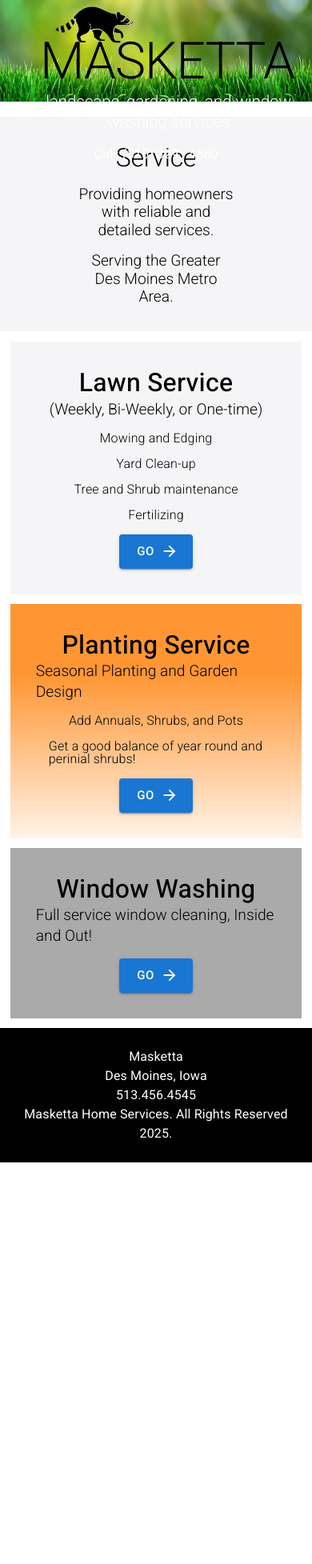
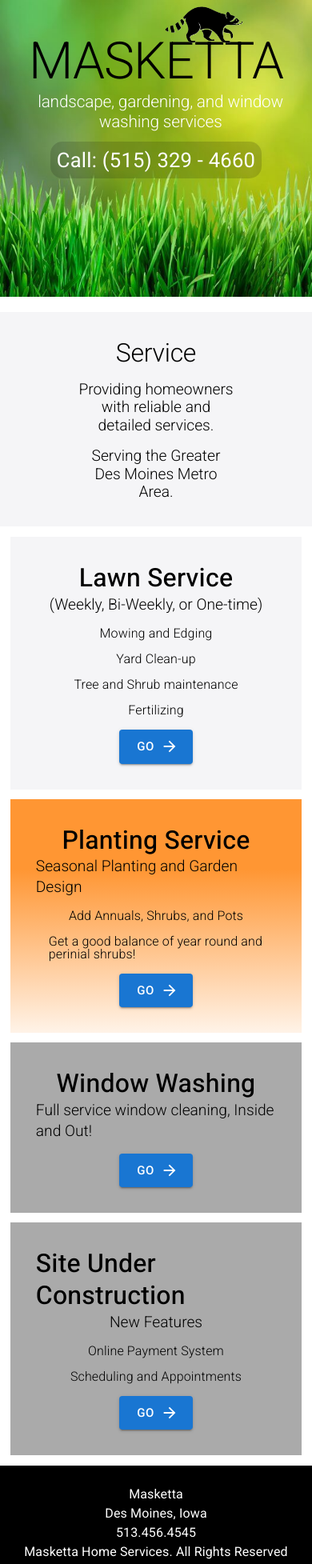
Before and after one commit to xmarkas/masketta-landscape, a React (Vite) app: page / in a window 390 px wide. Shown: the top 1955 px of the page at 80% size. Before the commit the page ends 1453 px from the top, so only its background shows below. Built offline with nearby package versions, Linux system fonts and the light colour scheme; what tinybase would draw is missing.

Commit message:
add telephone and mobile responsive

```diff
--- a/src/App.tsx
+++ b/src/App.tsx
@@ -1,7 +1,5 @@
 import { StrictMode } from 'react';
-import { createStore } from 'tinybase';
-import { Provider, useCreateStore } from 'tinybase/ui-react';
-import { Inspector } from 'tinybase/ui-react-inspector';
+import { Provider } from 'tinybase/ui-react';
 import { Home } from './Components/Home';
 import '@fontsource/roboto/300.css';
 import '@fontsource/roboto/400.css';
--- a/src/Components/Home.tsx
+++ b/src/Components/Home.tsx
@@ -1,4 +1,4 @@
-import { Box, Button, Grid, Typography } from "@mui/material";
+import { Box, Grid, Typography } from "@mui/material";
 import { ServiceCard } from "./ServiceCard";
 import { Footbar } from "./Footbar";
 
@@ -9,13 +9,12 @@ export const Home = () => {
         <Grid container>
           <Grid container size={12} id="sectionA">
             <Grid size={12}>
-            <img id="background-home" src="green-grass-1.jpg" />
+              <img id="background-home" src="green-grass-1.jpg" />
             </Grid>
 
-
             <Grid container id="back-overlay">
-              <Grid size={{ md: 6, xs: 12 }} pt={"40px"} pl={"20px"}>
-              <img id="logo" src="raccoon_alpha.png" />
+              <Grid size={{ md: 6, xs: 12 }} >
+                <img id="logo" src="raccoon_alpha.png" />
 
                 <Typography variant="h1">MASKETTA</Typography>
                 <Typography variant="h2">
@@ -33,6 +32,8 @@ export const Home = () => {
                   color="white"
                   textAlign={"center"}
                   fontSize={"1rem"}
+                  component={"a"}
+                  href="tel:+15153294660"
                 >
                   Call: (515) 329 - 4660
                 </Typography>
@@ -74,6 +75,7 @@ export const Home = () => {
                 "Tree and Shrub maintenance",
                 "Fertilizing",
               ]}
+              background={{ background: "var(--lightgray)" }}
             />
             <ServiceCard
               title={"Planting Service"}
@@ -82,11 +84,24 @@ export const Home = () => {
                 "Add Annuals, Shrubs, and Pots",
                 "Get a good balance of year round and perinial shrubs!",
               ]}
+              background={{
+                background: "linear-gradient(#ff9633 30%, #ff7b0017)",
+              }}
             />
             <ServiceCard
               title={"Window Washing"}
               subtitle={"Full service window cleaning, Inside and Out!"}
               listItems={[]}
+              background={{ background: "#aaaaaa" }}
+            />
+            <ServiceCard
+              title={"Site Under Construction"}
+              subtitle={"New Features"}
+              listItems={[
+                "Online Payment System",
+                "Scheduling and Appointments",
+              ]}
+              background={{ background: "#aaaaaa" }}
             />
           </Grid>
         </Grid>
--- a/src/Components/ServiceCard.tsx
+++ b/src/Components/ServiceCard.tsx
@@ -6,9 +6,10 @@ interface CardProps {
   title: string;
   subtitle: string;
   listItems: string[];
+  background: {}
 }
 
-export const ServiceCard: FC<CardProps> = ({ title, subtitle, listItems }) => {
+export const ServiceCard: FC<CardProps> = ({ title, subtitle, listItems, background }) => {
   return (
     <Grid
       size={{md: 6, xs: 12}}
@@ -17,13 +18,14 @@ export const ServiceCard: FC<CardProps> = ({ title, subtitle, listItems }) => {
       justifyContent={"center"}
       display={"flex"}
       position={"relative"}
+      sx={background}
     >
       <Box className="service">
         <Typography variant="h4">{title}</Typography>
         <Typography variant="h5">{subtitle}</Typography>
         <List>
-          {listItems.map((i) => (
-            <ListItem>
+          {listItems.map((i, index) => (
+            <ListItem key={index}>
               <Typography fontWeight={300}>{i}</Typography>
             </ListItem>
           ))}
--- a/src/index.css
+++ b/src/index.css
@@ -11,6 +11,7 @@ body {
 }
 
 #sectionA {
+  overflow: hidden;
   #background-home {
     width: 100%;
   }
@@ -18,21 +19,23 @@ body {
   #back-overlay {
     position: absolute;
     width: 100%;
-  }
 
-  @media screen and (max-width: 600px) {
-    h1,
-    h2 {
-      text-align: center;
-    }
+    padding-top: 40px;
+    padding-left: 20px;
 
-    #contact {
-      display: block !important;
+    a {
+      padding: 0.5rem;
+      border-radius: 15px;
+      border: solid 0px white;
+      background-color: rgba(0, 0, 0, 0.151);
+      font-size: 1.6rem;
+      text-decoration: none;
     }
   }
 
+
+
   h1 {
-    padding-left: 0.5rem;
     font-size: 4rem;
   }
 
@@ -58,7 +61,32 @@ body {
     width: 100px;
     position: absolute;
     top: 7px;
-    left: 68px;
+    left: 200px;
+  }
+
+  @media screen and (max-width: 600px) {
+    #back-overlay {
+      padding-left: 0;
+    }
+
+    #background-home {
+      width: auto;
+      height: 95vw;
+    }
+
+    h1,
+    h2 {
+      text-align: center;
+    }
+
+    #contact {
+      display: block !important;
+      text-align: center;
+    }
+
+    #logo {
+      left: 205px;
+    }
   }
 }
 
@@ -86,18 +114,6 @@ body {
   ul li {
     font-family: "Roboto";
     font-weight: 300;
-  }
-
-  > :nth-child(1) {
-    background-color: var(--lightgray);
-  }
-
-  > :nth-child(2) {
-    background: linear-gradient(#ff9633 30%, #ff7b0017);
-  }
-
-  > :nth-child(n + 3) {
-    background-color: #aaaaaa;
   }
 }
 
```
